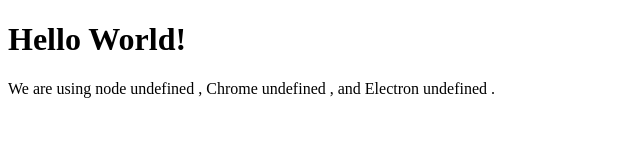
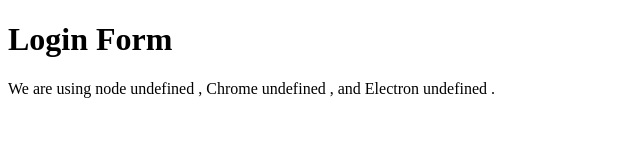
Before and after one commit to jinkoo2/myappsample, an Electron app: page index.html in a window 800 px wide. Shown: the whole page, without its empty margins (0-640 px from the left). Drawn offline with Linux system fonts and the light colour scheme.

Commit message:
login form1

```diff
--- a/index.html
+++ b/index.html
@@ -9,7 +9,7 @@
     />
   </head>
   <body>
-    <h1>Hello World!</h1>
+    <h1>Login Form</h1>
     We are using node
     <script>
       document.write(process.versions.node);
```
Also changed, not shown: login.html (added).
